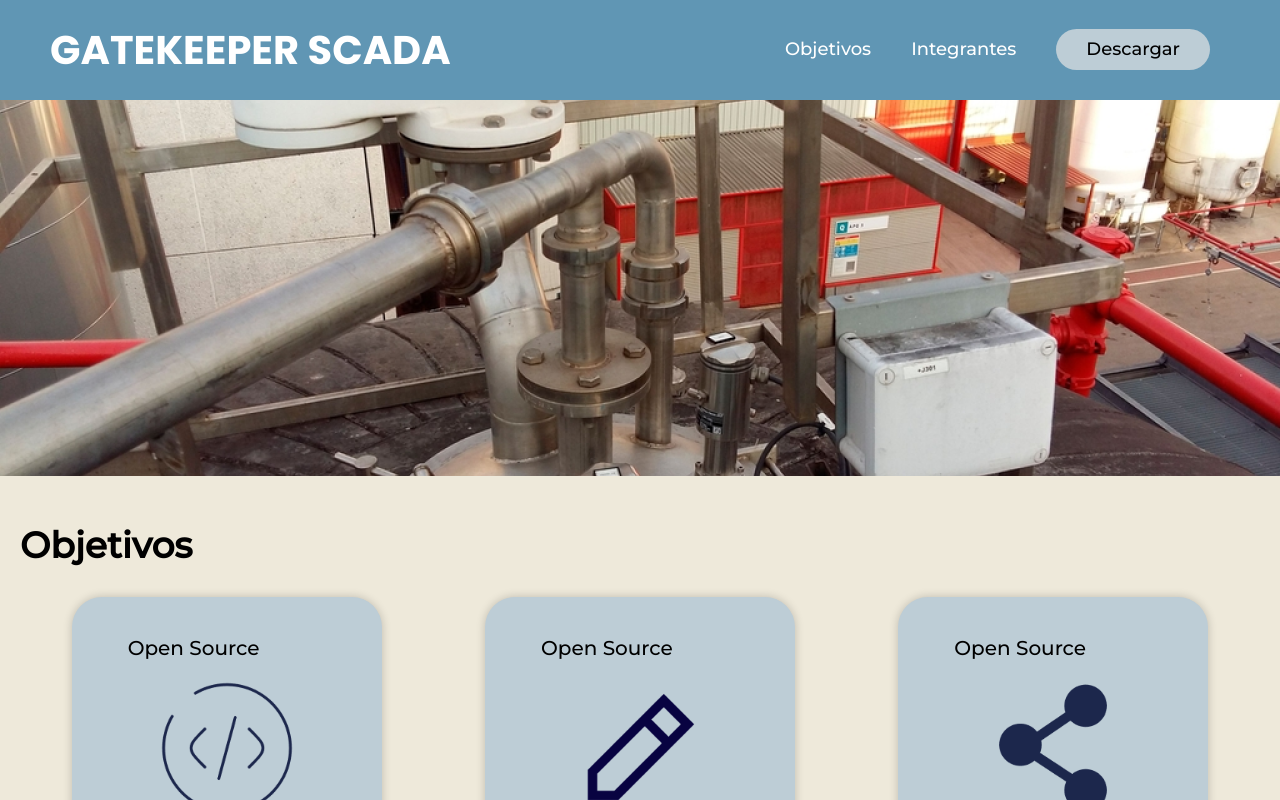
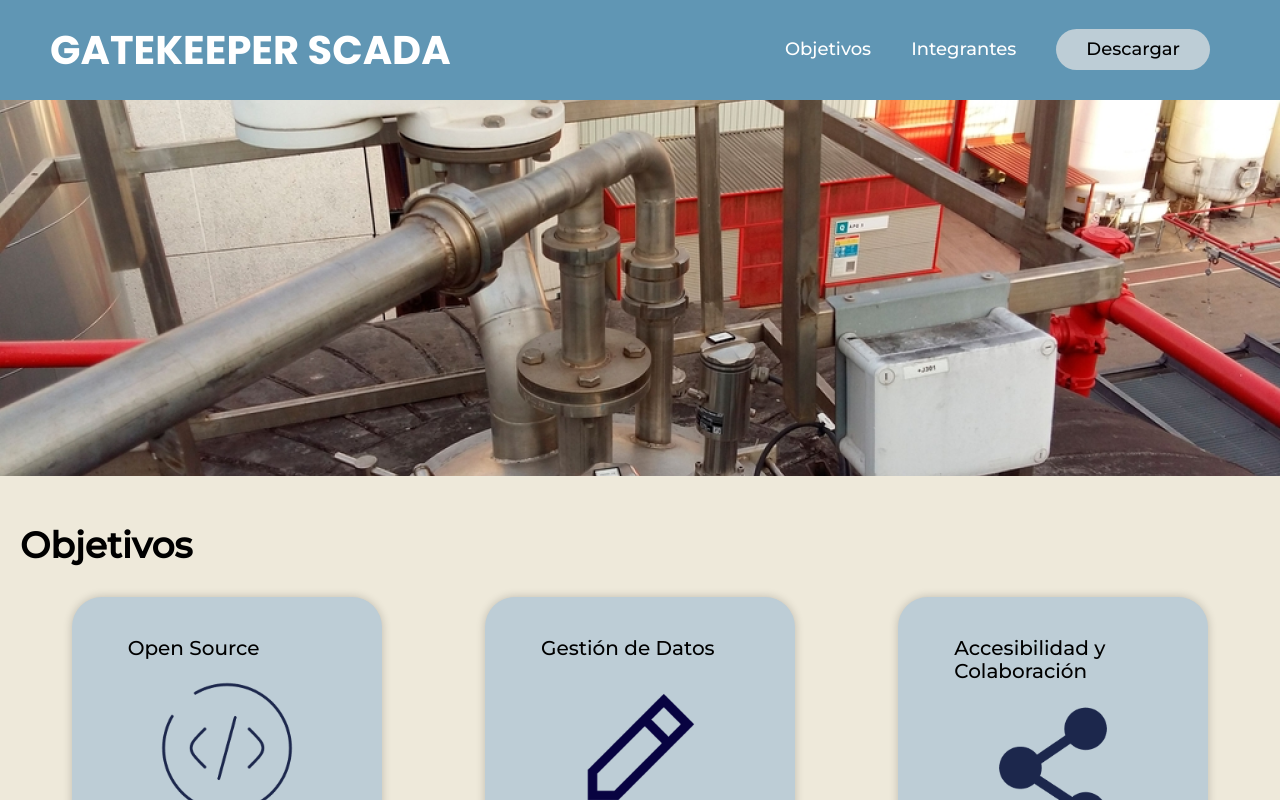
Before and after one commit to HiramZednem/gatekeeperscada-frontend, an Angular app: page / in a window 1280 px wide. Shown: the top 800 px of the page. Built offline with nearby package versions, Linux system fonts and the light colour scheme.

Commit message:
correciones

```diff
--- a/src/app/views/home/home.component.html
+++ b/src/app/views/home/home.component.html
@@ -19,7 +19,7 @@
 
             <mat-card class="objetivos__card">
                 <mat-card-header>
-                    <mat-card-title>Open Source</mat-card-title>
+                    <mat-card-title>Gestión de Datos</mat-card-title>
                 </mat-card-header>
 
                 <img mat-card-lg-image src="../../../assets/img/edit.png" alt="Photo of a Shiba Inu">
@@ -32,7 +32,7 @@
 
             <mat-card class="objetivos__card">
                 <mat-card-header>
-                    <mat-card-title>Open Source</mat-card-title>
+                    <mat-card-title>Accesibilidad y Colaboración</mat-card-title>
                 </mat-card-header>
 
                 <img mat-card-lg-image src="../../../assets/img/share.png" alt="Photo of a Shiba Inu">
```
